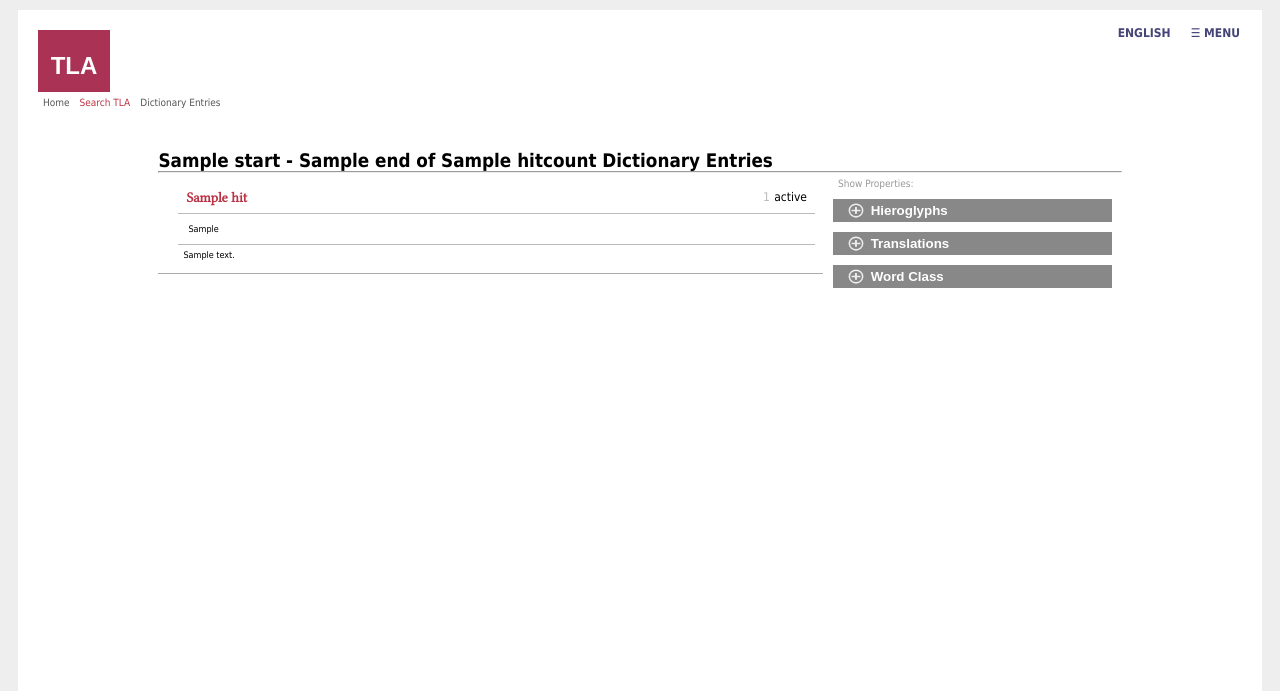
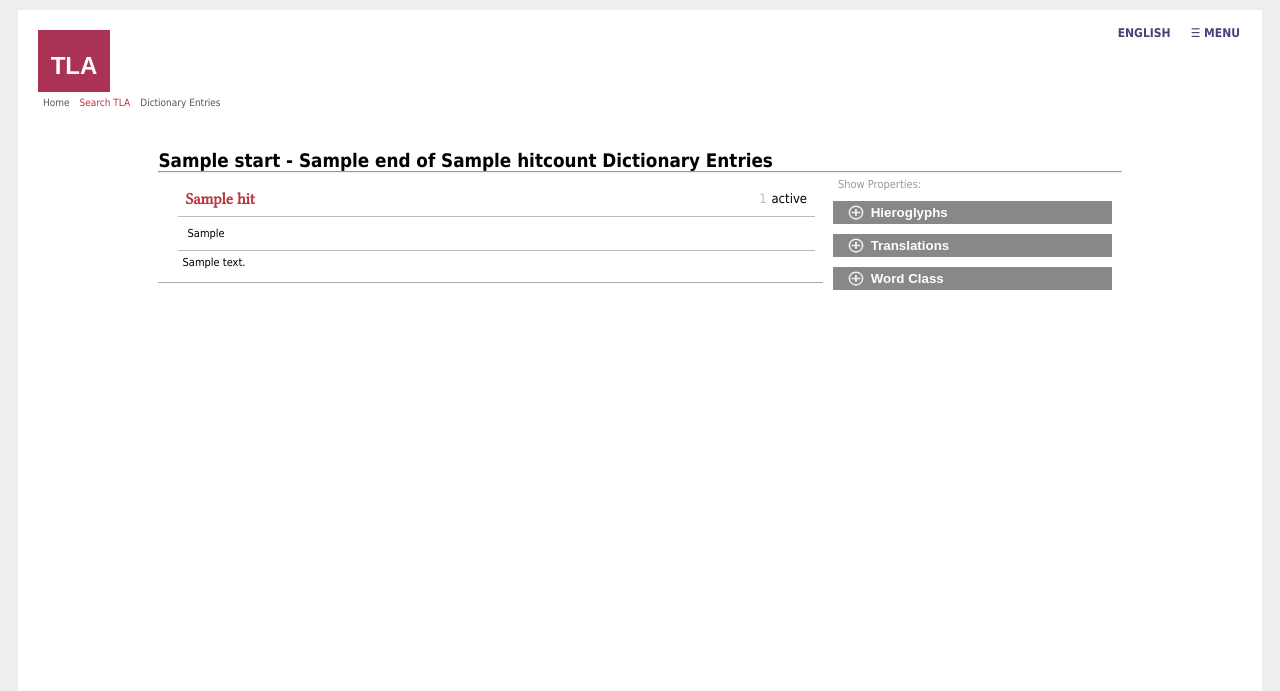
Before and after one commit to JKatzwinkel/tla-prototype-eval, a Django app: template templates/search/dict.html in a window 1280 px wide. Shown: the top 691 px of the page. Run offline with Django 3.2, Linux system fonts and the light colour scheme; the template is opened without the code that fills it: most values are stand-ins (such as "Sample title", 1, 10 or a date in 2020).

Commit message:
increase search result font size and define search result :hover

```diff
--- a/static/css/body.css
+++ b/static/css/body.css
@@ -84,7 +84,7 @@ div#container div#content div div.search-form-container table tbody tr td.encodi
 div.stuff div.details-container {
 	padding: 5px;
 	border-bottom: 1px solid #bbb;
-	font-size: 12px;
+	font-size: 13px;
 }
 
 div.details-container span {
@@ -92,7 +92,7 @@ div.details-container span {
 }
 
 div.text {
-	font-size: 10px;
+	font-size: 11px;
 	padding: 5px 10px;
 	color: #999;
 }
@@ -115,7 +115,7 @@ span.glyphbox canvas.res:hover {
 }
 
 div.translation {
-	font-size: 12px;
+	font-size: 13px;
 	font-weight: normal;
 	margin: 5px;
 }
--- a/static/css/search.css
+++ b/static/css/search.css
@@ -16,3 +16,9 @@ div.sidebar button[type=submit].sidebar-button {
 .translation {
 	font-weight: 600;
 }
+
+
+.hit:hover {
+	background-color: #ddd;
+	background-image: linear-gradient(to right, #ddd , #ffffff);
+}
--- a/templates/search/dict.html
+++ b/templates/search/dict.html
@@ -67,7 +67,7 @@ toggleTranslations = function() {
 											{%endif%}
 										{% endfor %}
 									</div>
-									<td class="name" style="font-weight:bold;font-size:14px">
+									<td class="name" style="font-weight:bold;font-size:16px">
 										<a class="transcription" href="/view/lemma/{{hit.id}}">
 											{{hit.name }}
 										</a>
@@ -83,14 +83,14 @@ toggleTranslations = function() {
 						</div>
 					</div>
 					<div class="details-container">
-						<div class="translation de" style="font-size:9px">
+						<div class="translation de" style="font-size:11px">
 							{{hit.translations.de }}
 						</div>
 					</div>
 					<div class="details-container lemma-translations" style="display:none">
 						{% for lang, translation in hit.translations.items %}
 							{% if lang != "de" %}
-								<div class="translation {{lang}}" title="{{lang}}" style="font-size:9px;font-weight:normal;">
+								<div class="translation {{lang}}" title="{{lang}}" style="font-size:11px;font-weight:normal;">
 									{{translation}}
 								</div>
 							{% endif %}
@@ -107,7 +107,7 @@ toggleTranslations = function() {
 						{% endif %}
 					</div>
 					<div class="details-container" style="border: 0 none">
-						<div class="bibliography" style="font-size:9px">
+						<div class="bibliography" style="font-size:11px">
 							{{hit.passport.bibliography.bibliographical_text_field}}
 						</div>
 					</div>
```
